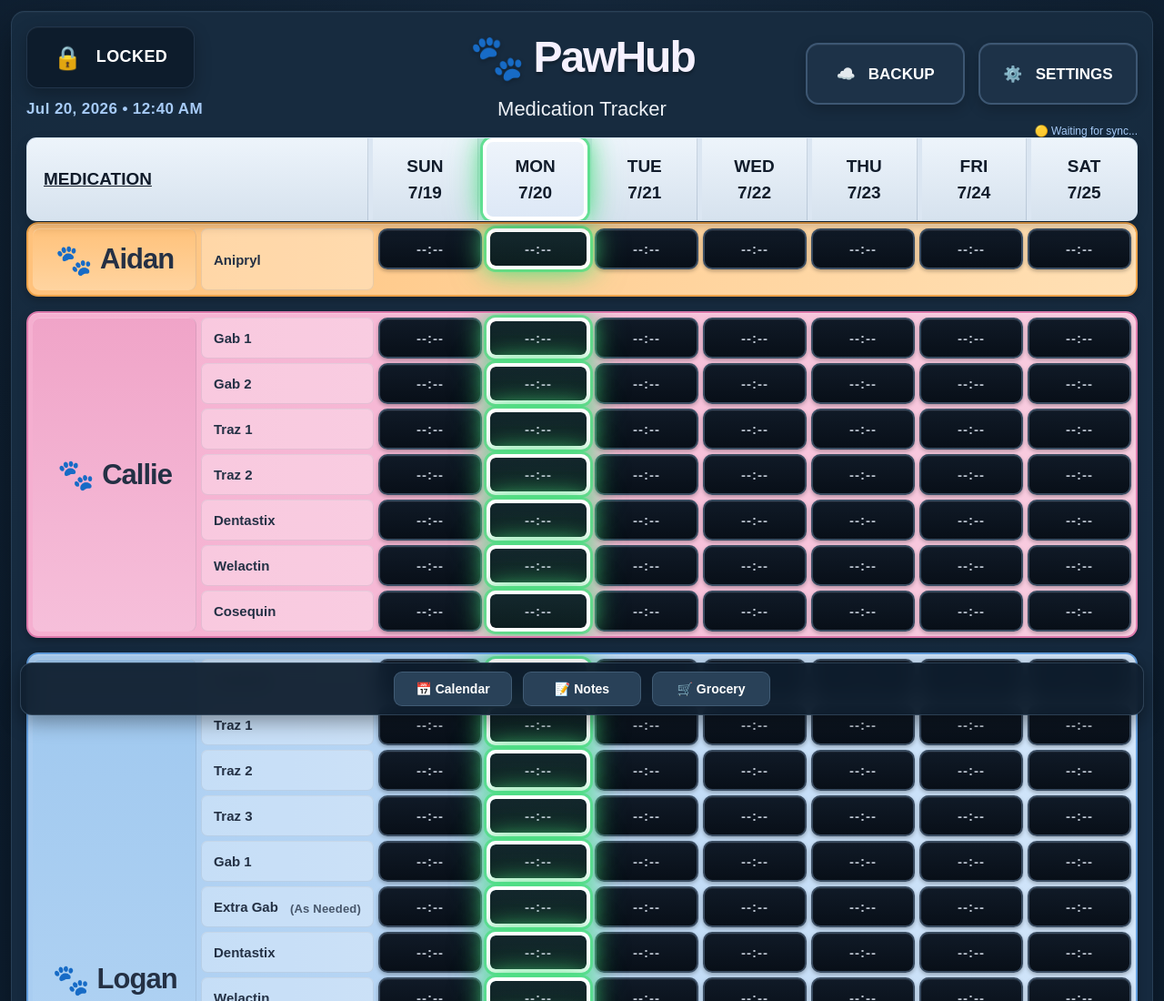
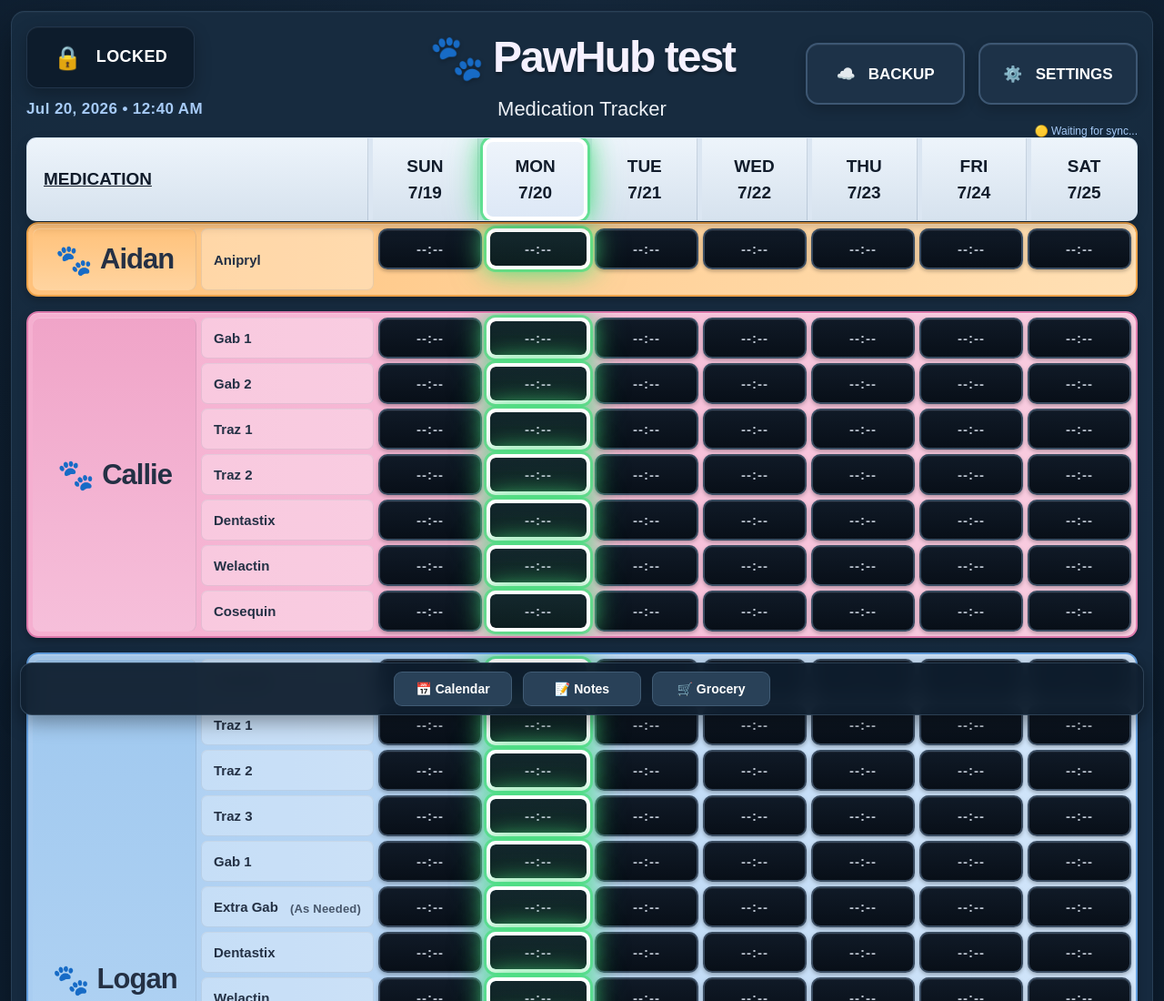
Before and after one commit to cathyp21/pet-med-dashboard, a plain HTML site: page index.html in a window 1280 px wide. Shown: the top 1100 px of the page at 91% size. Drawn offline with Linux system fonts and the light colour scheme; no server answers.

Commit message:
Add files via upload

```diff
--- a/index.html
+++ b/index.html
@@ -1489,7 +1489,7 @@
 
       <div class="brand">
         <span class="brand-paw">🐾</span>
-        <span class="brand-name">PawHub</span>
+        <span class="brand-name">PawHub test</span>
       </div>
 
       <div class="header-actions">
```
